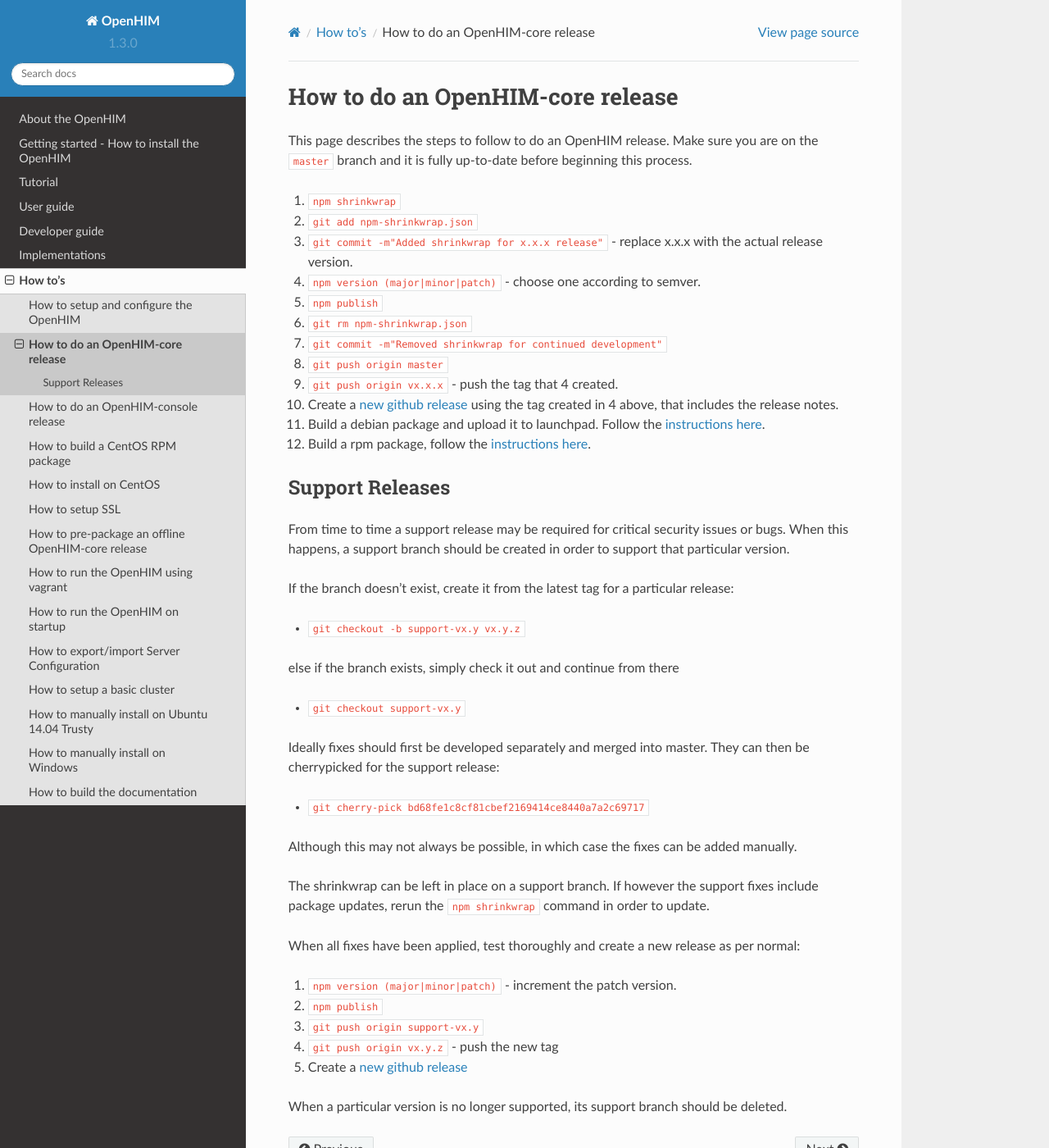
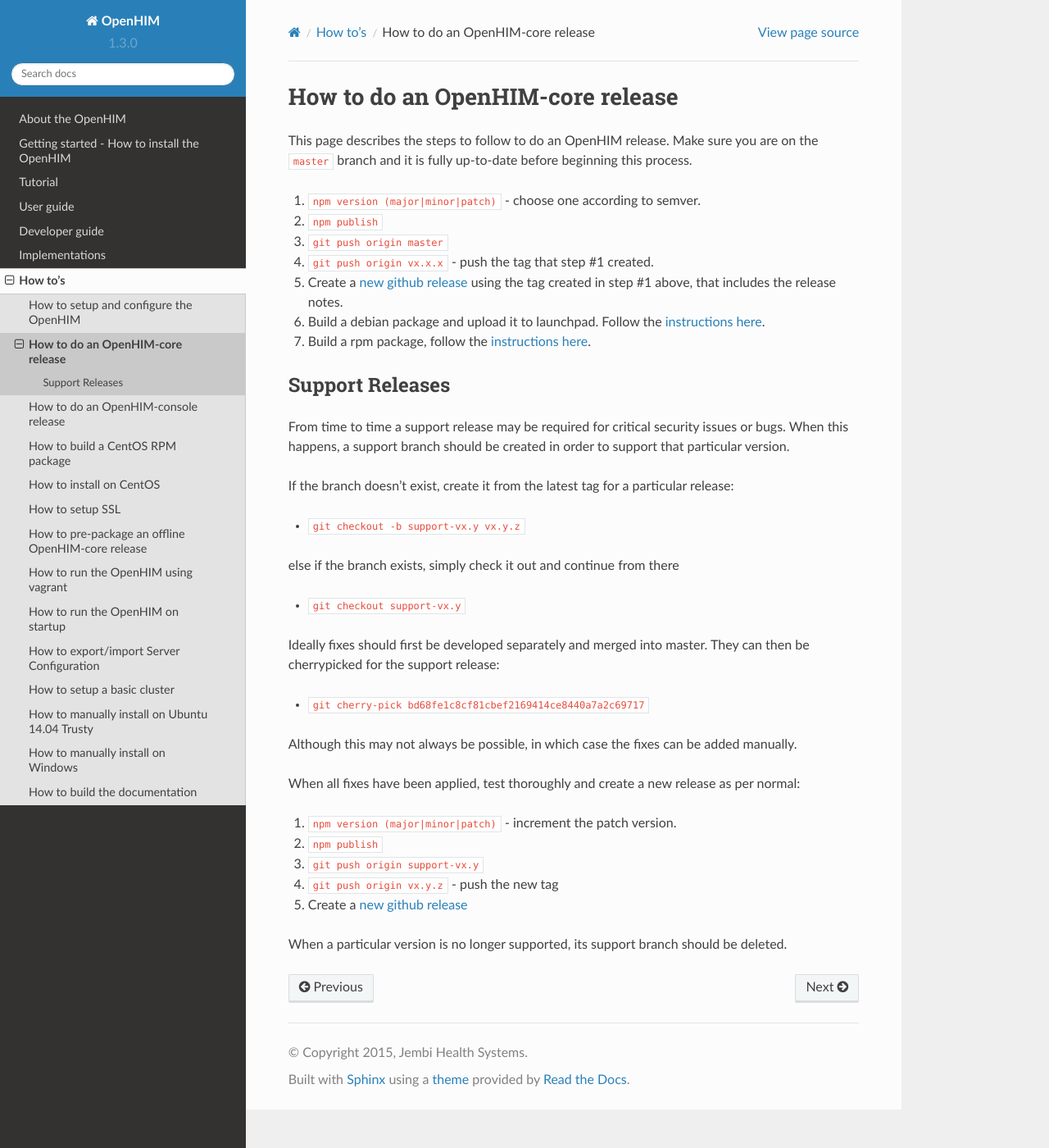
Before and after one commit to jembi/openhim-core-js, a Sphinx documentation site: the page built from docs/how-to/how-to-do-an-openhim-core-release.md, in a window 1280 px wide and 1400 px high. Shown: the whole window at 82% size. Built offline with Sphinx 7.4.7 and the Read the Docs theme 2.0.0, drawn with Linux system fonts in a browser that asks for light colours; pages that are not in the unit, such as notebooks, are missing from menus.

Commit message:
Updated openhim-core release steps

```diff
--- a/docs/how-to/how-to-do-an-openhim-core-release.md
+++ b/docs/how-to/how-to-do-an-openhim-core-release.md
@@ -3,18 +3,13 @@
 
 This page describes the steps to follow to do an OpenHIM release. Make sure you are on the `master` branch and it is fully up-to-date before beginning this process.
 
-1. `npm shrinkwrap`
-2. `git add npm-shrinkwrap.json`
-3. `git commit -m"Added shrinkwrap for x.x.x release"` - replace x.x.x with the actual release version.
-4. `npm version (major|minor|patch)` - choose one according to semver.
-5. `npm publish`
-6. `git rm npm-shrinkwrap.json`
-7. `git commit -m"Removed shrinkwrap for continued development"`
-8. `git push origin master`
-9. `git push origin vx.x.x` - push the tag that 4 created.
-10. Create a [new github release](https://github.com/jembi/openhim-core-js/releases/new) using the tag created in 4 above, that includes the release notes.
-11. Build a debian package and upload it to launchpad. Follow the [instructions here](https://github.com/jembi/openhim-core-js/tree/master/packaging).
-12. Build a rpm package, follow the [instructions here](http://openhim.readthedocs.io/en/latest/how-to/how-to-build-and-test-rpm-package.html).
+1. `npm version (major|minor|patch)` - choose one according to semver.
+2. `npm publish`
+3. `git push origin master`
+4. `git push origin vx.x.x` - push the tag that step #1 created.
+5. Create a [new github release](https://github.com/jembi/openhim-core-js/releases/new) using the tag created in step #1 above, that includes the release notes.
+6. Build a debian package and upload it to launchpad. Follow the [instructions here](https://github.com/jembi/openhim-core-js/tree/master/packaging).
+7. Build a rpm package, follow the [instructions here](http://openhim.readthedocs.io/en/latest/how-to/how-to-build-and-test-rpm-package.html).
 
 Support Releases
 ----------------
@@ -35,8 +30,6 @@
 
 Although this may not always be possible, in which case the fixes can be added manually.
 
-The shrinkwrap can be left in place on a support branch. If however the support fixes include package updates, rerun the `npm shrinkwrap` command in order to update.
-
 When all fixes have been applied, test thoroughly and create a new release as per normal:
 
 4. `npm version (major|minor|patch)` - increment the patch version.
```
